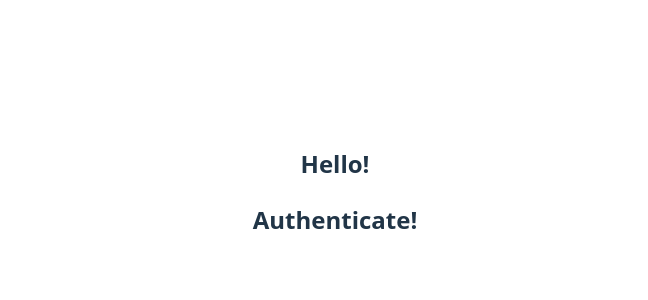
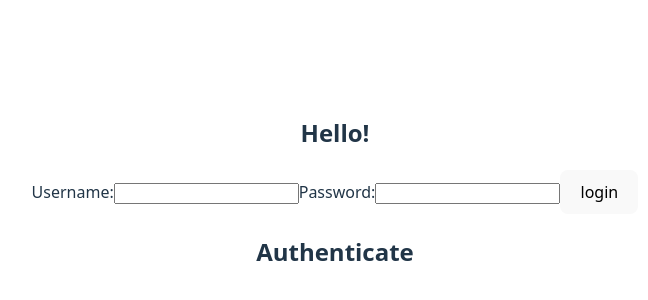
Before and after one commit to callenmccarty/React-Forms, a React (Vite) app in the folder Forms/: page / in a window 1280 px wide. Shown: the part 208-508 px from the top of the page, without its empty margins (305-953 px from the left). Built offline with nearby package versions, Linux system fonts and the light colour scheme.

Commit message:
signUpFrom finished upto step 14, also fixed input types

```diff
--- a/Forms/package.json
+++ b/Forms/package.json
@@ -10,6 +10,7 @@
     "preview": "vite preview"
   },
   "dependencies": {
+    "axios": "^1.9.0",
     "react": "^19.0.0",
     "react-dom": "^19.0.0"
   },
--- a/Forms/src/App.jsx
+++ b/Forms/src/App.jsx
@@ -9,7 +9,6 @@ function App() {
       <SignUpForm/>
       <Authenticate/>
     </div>
-
     </>
   )
 }
--- a/Forms/src/components/Authenticate.jsx
+++ b/Forms/src/components/Authenticate.jsx
@@ -1,7 +1,7 @@
 
 
 function Authenticate(){
-    return <h2>Authenticate!</h2>
+    return <h2>Authenticate</h2>
 }
 
-export default Authenticate;
+export default Authenticate
--- a/Forms/src/components/SignUpForm.jsx
+++ b/Forms/src/components/SignUpForm.jsx
@@ -1,8 +1,39 @@
 import { useState } from "react"
-function SignUpForm(){
-    return (
-        <h2>Hello!</h2>
-    )
+import axios from "axios"
+
+function SignUpForm() {
+    const [username, setUsername] = useState("");
+    const [password, setPassword]= useState("");
+    const [error, setError]= useState(null);
+
+    async function handleSubmit(event) {
+        event.preventDefault();
+       try {
+        const signUp = await axios.post("https://fsa-jwt-practice.herokuapp.com/signup", {username,password})
+        console.log(signUp)
+       }
+       catch (error) {
+        setError(error.message);
+    }
 }
 
+    return(
+        <>
+        <h2>Hello!</h2>
+        {error && <p>{error}</p>}
+
+        <form onSubmit = {handleSubmit}>
+            <label>
+                Username:
+                <input type = "text" value={username} onChange={(u) => setUsername (u.target.value)}/>
+            </label>
+            <label>
+                Password:
+                <input type="password" value={password}  onChange={(u) => setPassword (u.target.value)}/>
+            </label>
+            <button>login</button>
+        </form>
+        </>
+    );
+}
 export default SignUpForm
```
Also changed, not shown: 1 other file (tests, documents, lock files or other folders).
